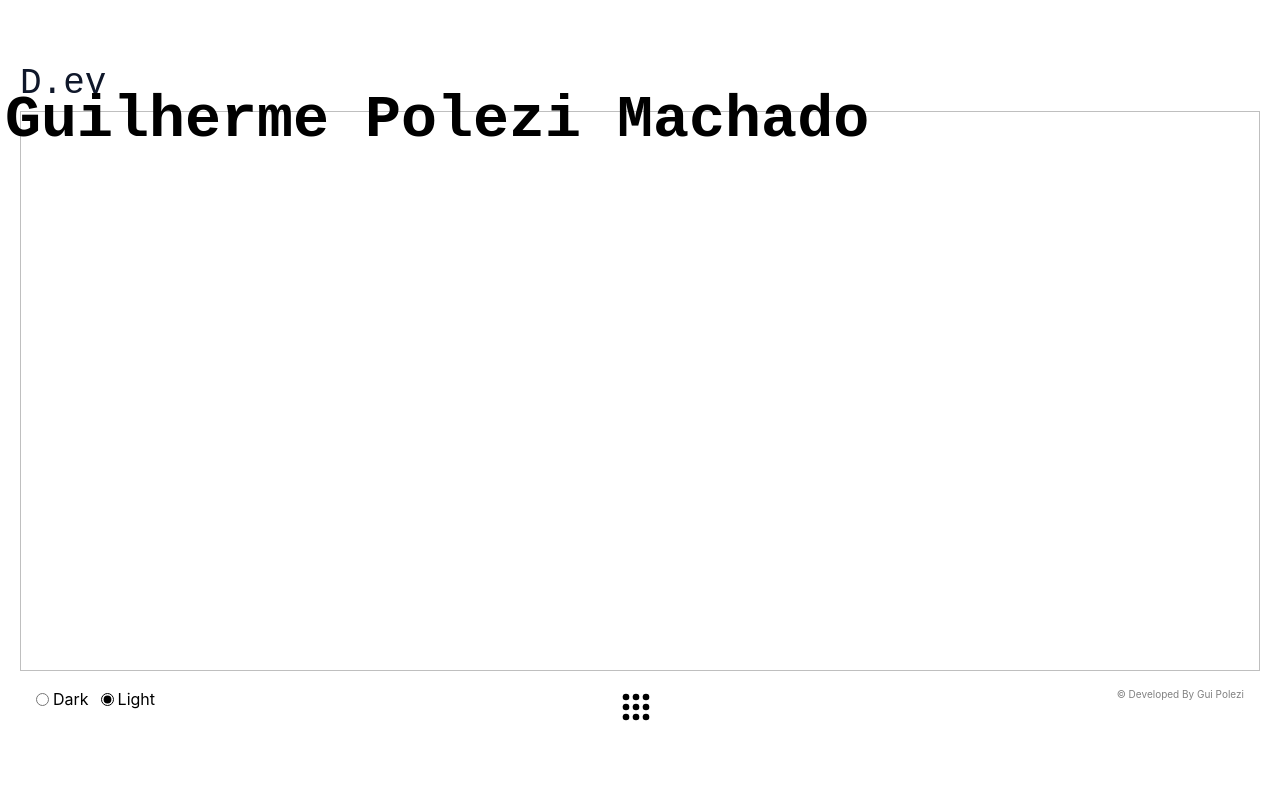
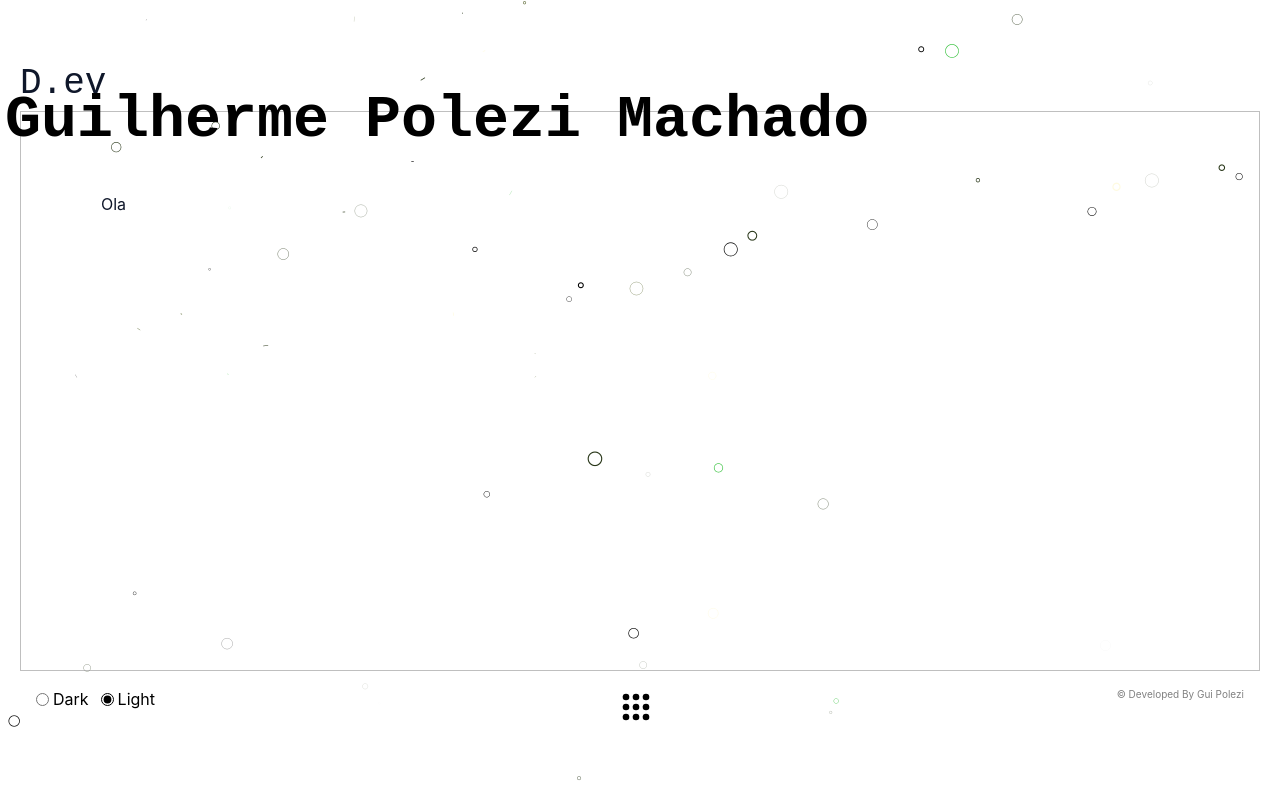
Before and after one commit to GuiPolezi/portfolio-dev, a React (Vite) app: page /skills in a window 1280 px wide. Built offline with nearby package versions, Linux system fonts and the light colour scheme; a web font is replaced by a local one.

Commit message:
Refactoring name Stacks to Skills

```diff
--- a/index.html
+++ b/index.html
@@ -91,7 +91,7 @@
             <a href="/lab">Lab</a>
           </div>
           <div class="dropdown-item">
-            <a href="/stacks">Stacks</a>
+            <a href="/skills">Skills</a>
           </div>
           <div class="dropdown-item">
             <a href="/contact">Contact</a>
--- a/src/pages/stacks.jsx
+++ b/src/pages/skills.jsx
@@ -4,7 +4,7 @@
 
 
 
-export function Stacks() {
+export function Skills() {
     return (
         <>
             <ParticleBackground />
--- a/src/routes.jsx
+++ b/src/routes.jsx
@@ -4,7 +4,7 @@
 import { Info } from './pages/info'
 import { Projects } from './pages/projects'
 import { Lab } from './pages/lab'
-import { Stacks } from './pages/stacks'
+import { Skills } from './pages/skills'
 import { Contact } from "./pages/contact"
 
 export default function AppRoutes() {
@@ -32,7 +32,7 @@
             <Route path="/info" element={<Info />} />
             <Route path="/projects" element={<Projects />} />
             <Route path="/lab" element={<Lab />} />
-            <Route path="/stacks" element={<Stacks />} />
+            <Route path="/skills" element={<Skills />} />
             <Route path="/contact" element={<Contact />} />
 
         </Routes>
```
